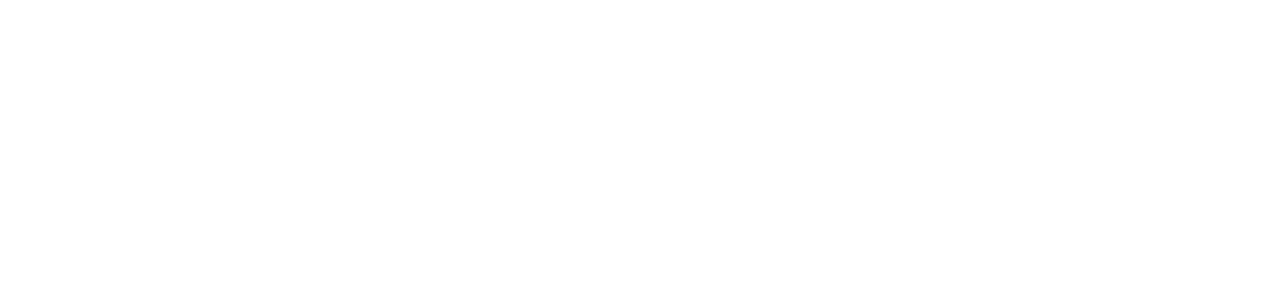
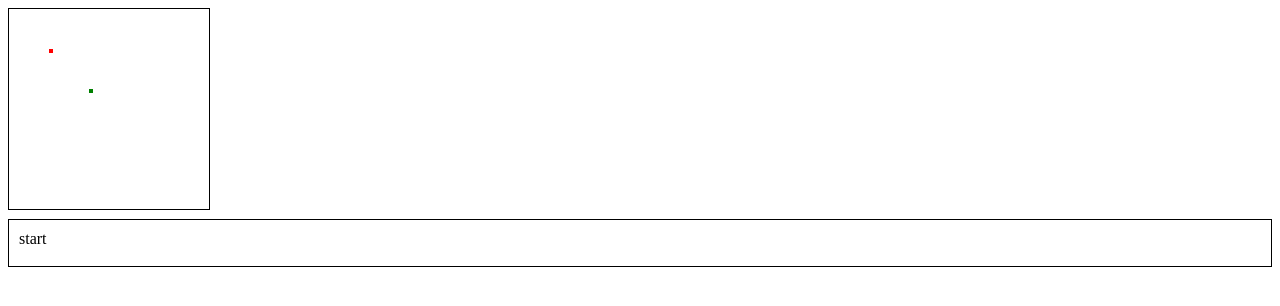
Before and after one commit to douglett/blob-socket, a website: page index.html in a window 1280 px wide. Drawn offline with Linux system fonts and the light colour scheme.

Commit message:
messages

```diff
--- a/index.html
+++ b/index.html
@@ -6,12 +6,29 @@
 <body onload="main()">
 
 
-<div id="message"></div>
+<canvas id="mycanvas"></canvas>
+
+<div id="message">
+	<p>start</p>
+</div>
 
 
 <style type="text/css">
+#mycanvas {
+	width: 200px;
+	height: 200px;
+	border: 1px solid black;
+	image-rendering: pixelated;
+}
 #message {
-	white-space: pre;
+	/*white-space: pre;*/
+	border: 1px solid black;
+	padding: 10px;
+	margin-top: 5px;
+}
+#message p {
+	margin: 0;
+	margin-bottom: 0.5em;
 }
 </style>
 
@@ -20,20 +37,83 @@
 
 function main() {
 	console.log('begin');
+	server.startConnection();
+	draw.mainloop();
+}
 
-	const connection = new WebSocket(`${location.protocol==='https:'?'wss':'ws'}://${location.host}`);
-	connection.onopen = () => {
+
+
+// server connection management
+const server = new function() {
+	// vars
+	let connection = null;
+	let playerid = '';
+	let state = this.state = [
+		{ playerid: 'fred', color: 'red', x: 10, y: 10 },
+		{ playerid: 'bob', color: 'green', x: 20, y: 20 },
+	];
+
+	// methods
+	const onopen = () => {
 		console.log('websocket connection open');
 		connection.send(JSON.stringify({ text: 'hello' }));
 	};
-	connection.onerror = (error) => {
+	const onerror = (error) => {
 		console.error('websocket connection error');
 	};
-	connection.onmessage = (message) => {
+	const onmessage = (message) => {
 		const mdata = JSON.parse(message.data);
-		console.log('message:', mdata.text);
+		switch (mdata.type) {
+		case 'message':  console.log('message:', mdata.text);  break;
+		}
 	};
-}
+
+	this.startConnection = () => {
+		const socket = location.protocol === 'https:' ? 'wss' : 'ws';
+		connection = new WebSocket(`${socket}://${location.host}`);
+		// add event listeners
+		connection.onopen = onopen;
+		connection.onerror = onerror;
+		connection.onmessage = onmessage;
+	}
+};
+
+
+
+// canvas
+const draw = new function() {
+	// vars
+	const canvas = document.querySelector('#mycanvas');
+	const width = canvas.width = 50;
+	const height = canvas.height = 50;
+	const ctx = canvas.getContext('2d');
+
+	// drawing
+	this.paint = () => {
+		ctx.fillStyle = 'white';
+		ctx.fillRect(0, 0, width, height);
+
+		server.state.forEach(p => {
+			ctx.fillStyle = p.color;
+			ctx.fillRect(p.x, p.y, 1, 1);
+		});
+	}
+
+	// events
+	window.addEventListener('keydown', (e) => {
+		switch (e.key) {
+		// case 'w':
+		case 's':
+		default:  console.log(e.key);
+		}
+	});
+
+	// start main loop
+	this.mainloop = () => {
+		this.paint();
+		requestAnimationFrame(this.mainloop);
+	}
+};
 
 </script>
 
```
Also changed, not shown: server.js (+30 -15 lines).
